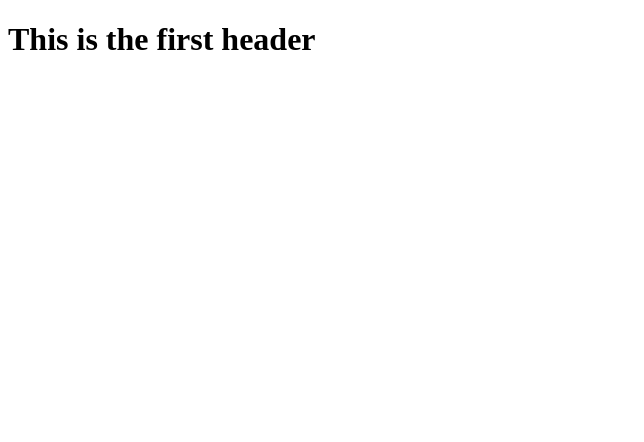
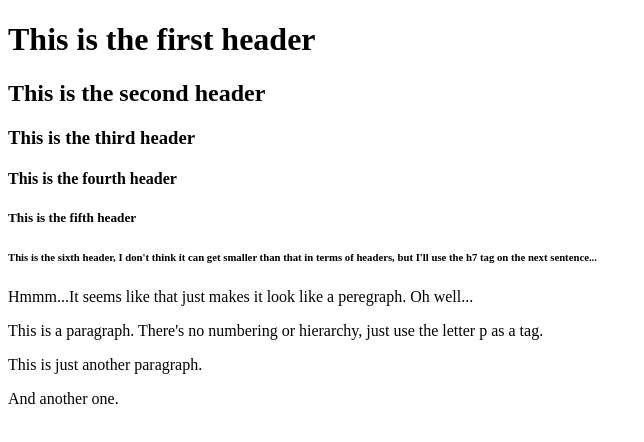
Before and after one commit to yaya-97/WebDev_April, a plain HTML site: page zelfstudie/index.html in a window 1280 px wide. Shown: the whole page, without its empty margins (0-644 px from the left). Drawn offline with Linux system fonts and the light colour scheme.

Commit message:
added all possible headers and some paragraphs

```diff
--- a/zelfstudie/index.html
+++ b/zelfstudie/index.html
@@ -8,10 +8,23 @@
 
     <meta name="keywords" content="tutorial, index, cheat sheet">
 
-    <title>Title</title>
+    <title>Tab title</title>
 
 </head>
 <h1>This is the first header</h1>
+<h2>This is the second header</h2>
+<h3>This is the third header</h3>
+<h4>This is the fourth header</h4>
+<h5>This is the fifth header</h5>
+<h6>This is the sixth header, I don't think it can get smaller than that in terms of headers, but I'll use the h7 tag on the next sentence...</h6>
+
+<h7>Hmmm...It seems like that just makes it look like a peregraph. Oh well...</h7>
+
+<p>This is a paragraph. There's no numbering or hierarchy, just use the letter p as a tag.</p>
+<p>This is just another paragraph.</p>
+<p>And another one.</p>
+
+
 <body>
 
 
```
